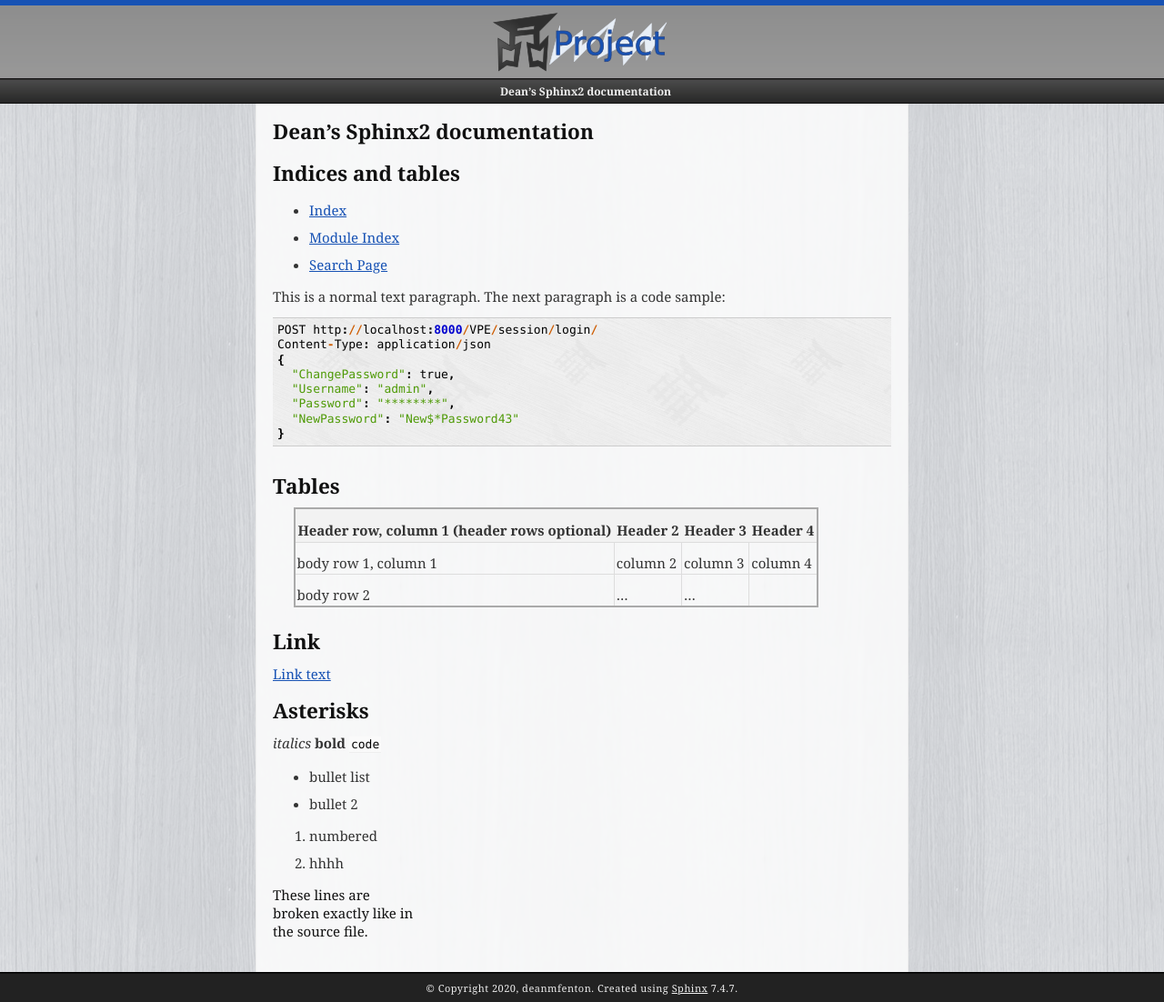
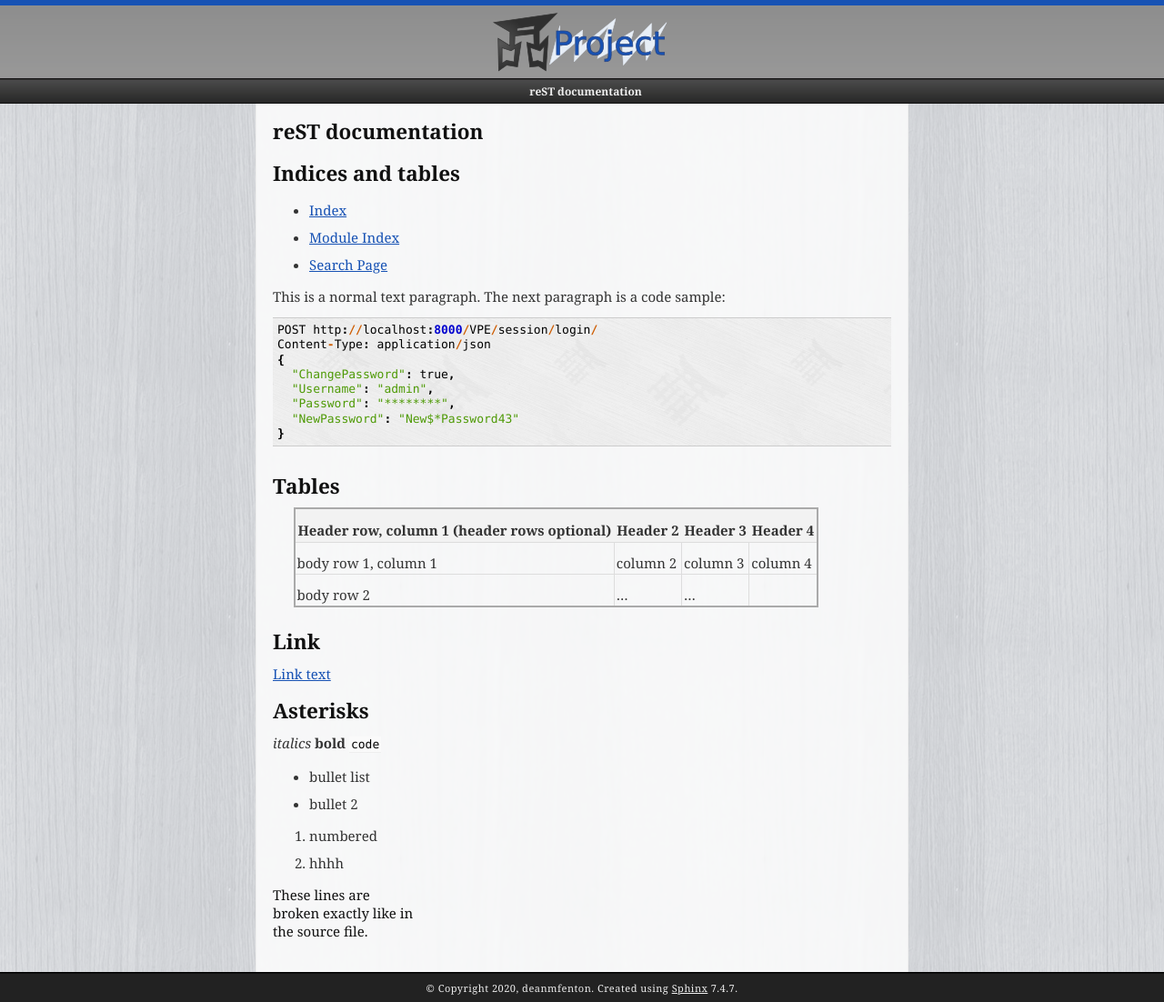
Before and after one commit to DeanMFenton/sphinx2dean, a Sphinx documentation site: the page built from docs/index.rst, in a window 1280 px wide. Shown: the whole page at 91% size. Built offline with Sphinx 7.4.7, drawn with Linux system fonts in a browser that asks for light colours.

Commit message:
Update index.rst

```diff
--- a/docs/index.rst
+++ b/docs/index.rst
@@ -3,8 +3,8 @@
    You can adapt this file completely to your liking, but it should at least
    contain the root `toctree` directive.
 
-Dean's Sphinx2 documentation
-===========================
+reST documentation
+==================
 
 .. toctree::
    :maxdepth: 2
```
